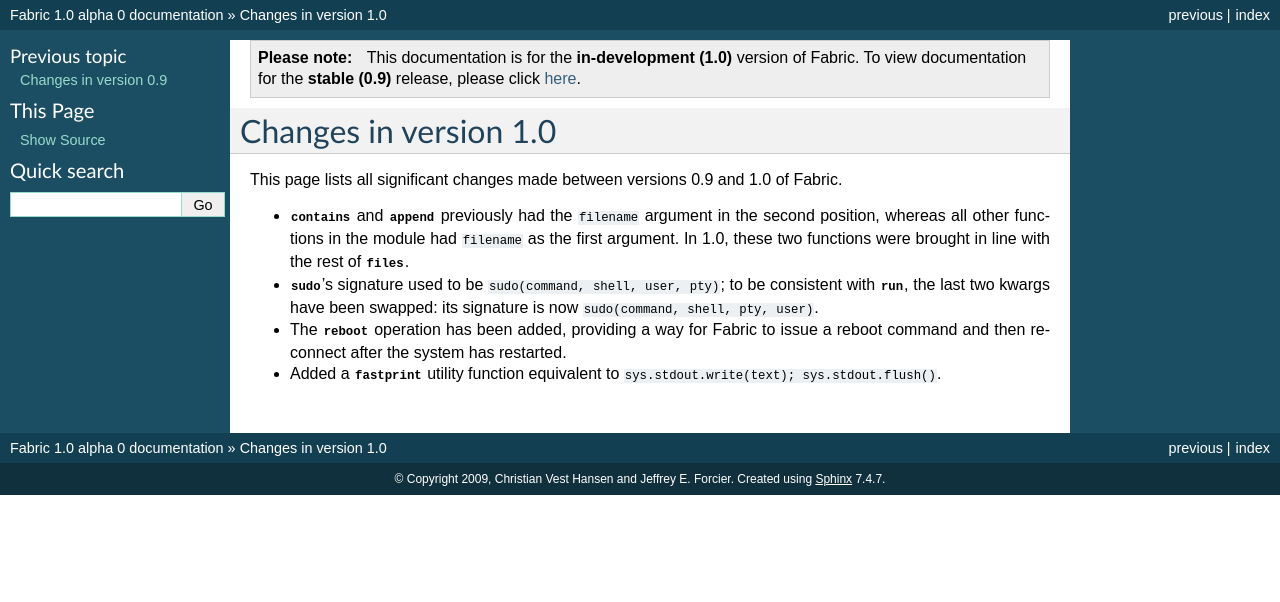
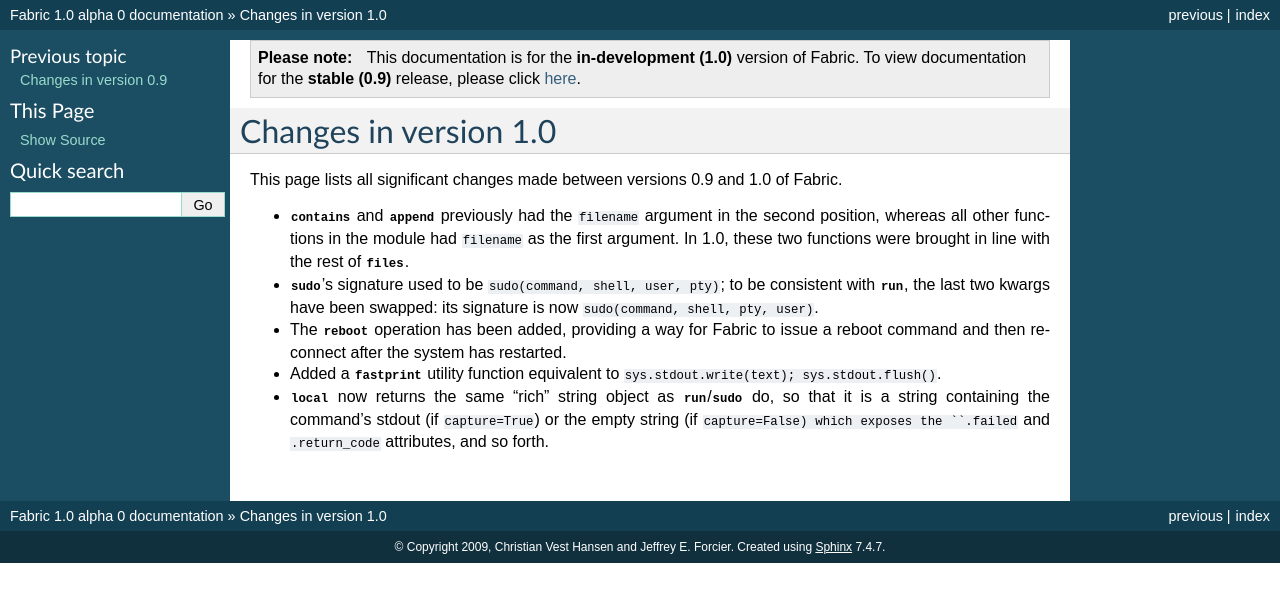
Before and after one commit to fabric/fabric, a Sphinx documentation site: the page built from docs/changes/1.0.rst, in a window 1280 px wide. Shown: the top 602 px of the page. Built offline with Sphinx 7.4.7, drawn with Linux system fonts in a browser that asks for light colours.

Commit message:
Add changelog note for commit:2062996

```diff
--- a/docs/changes/1.0.rst
+++ b/docs/changes/1.0.rst
@@ -18,3 +18,8 @@
   restarted.
 * Added a `~fabric.utils.fastprint` utility function equivalent to
   ``sys.stdout.write(text); sys.stdout.flush()``.
+* `~fabric.operations.local` now returns the same "rich" string object as
+  `~fabric.operations.run`/`~fabric.operations.sudo` do, so that it is a
+  string containing the command's stdout (if ``capture=True``) or the empty
+  string (if ``capture=False) which exposes the ``.failed``
+  and ``.return_code`` attributes, and so forth.
```
